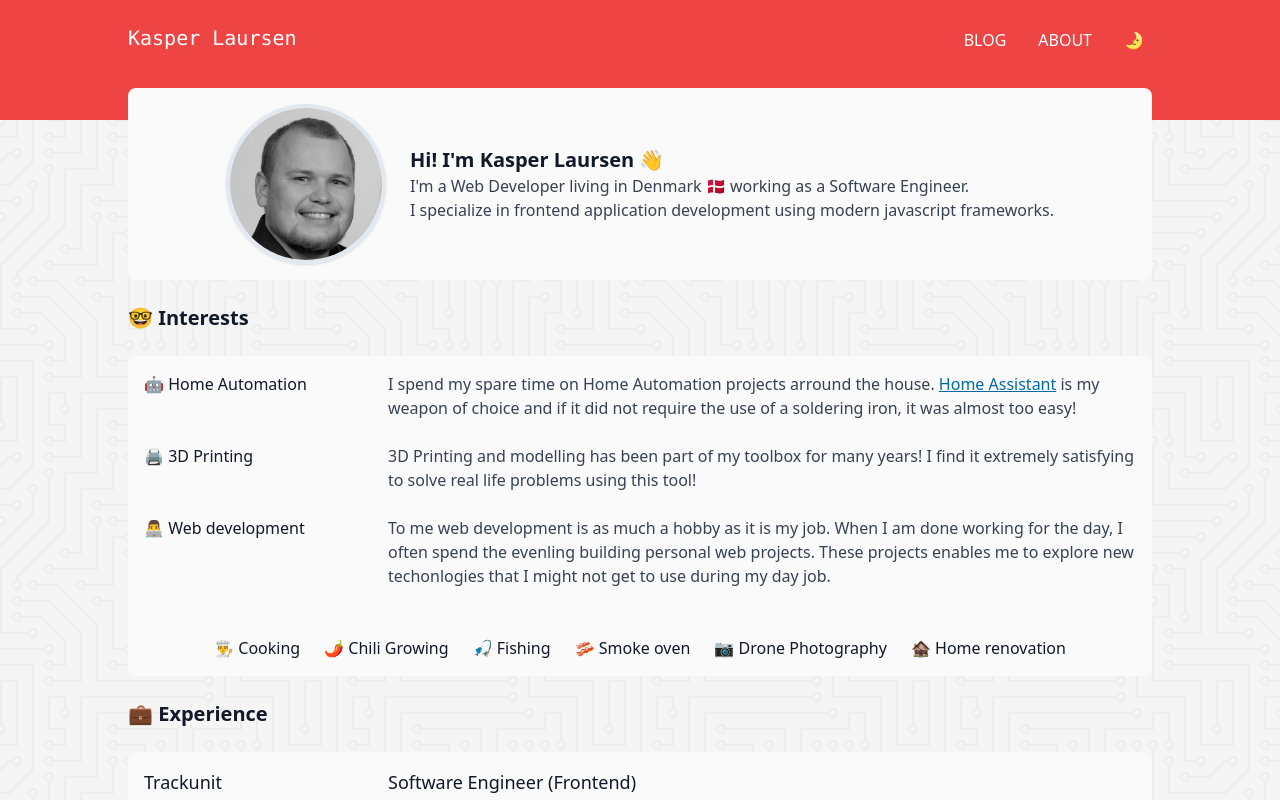
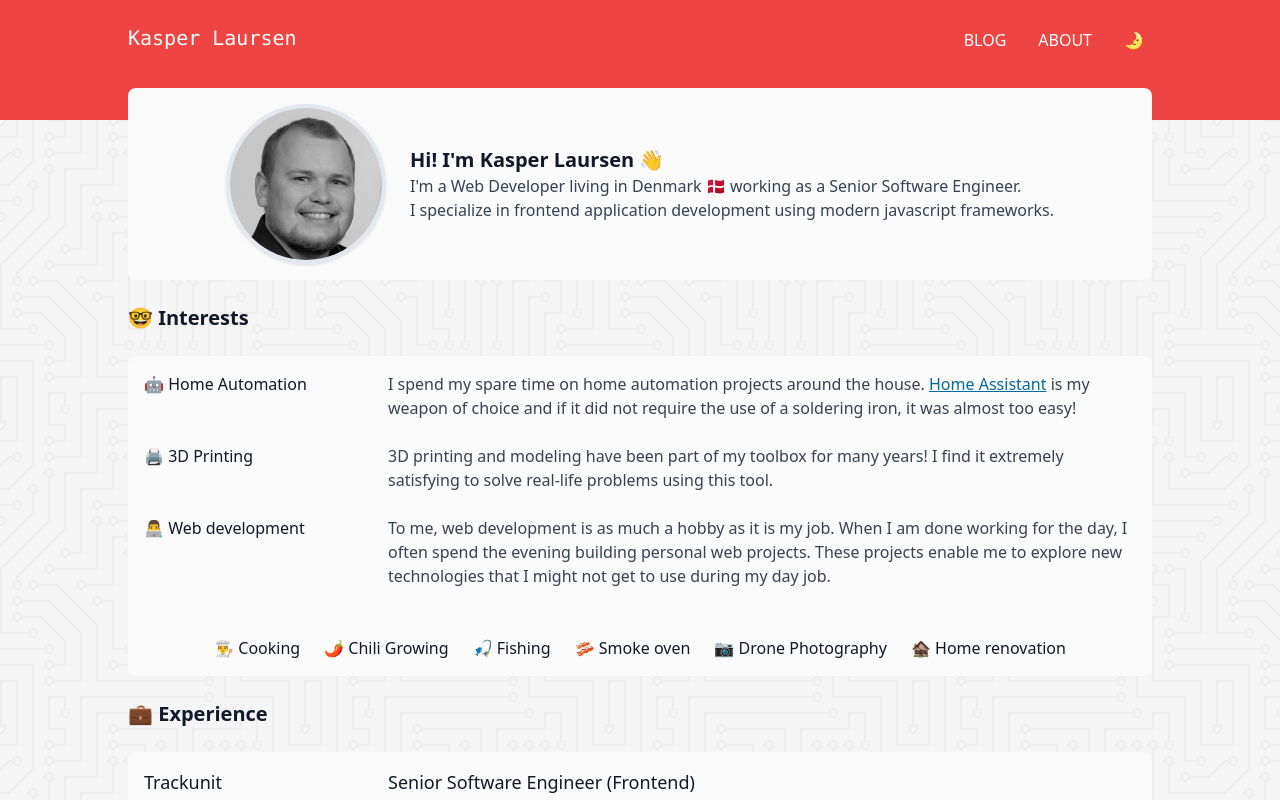
Before and after one commit to kasperlaursen/laursen.dev, a SvelteKit app: page /about in a window 1280 px wide. Shown: the top 800 px of the page. Built offline with nearby package versions, Linux system fonts and the light colour scheme.

Commit message:
Fix some spelling

```diff
--- a/src/routes/about/+page.server.ts
+++ b/src/routes/about/+page.server.ts
@@ -12,43 +12,32 @@ export const load: Load = async (event) => {
     {
       company: "Trackunit",
       period: "Apr 2020 to Current",
-      title: "Software Engineer (Frontend)",
-      info: `In my position at Trackunit, I am working on developing and maintaining a large
-      user facing application. Some contributions to highlight could be spearheading the
-      addition of e2e testing and heavy involvement in improving coding practices. I have also
-      been heavily involved in builing our monorepo setup, component library and 3. party
-      developer SDK.`,
+      title: "Senior Software Engineer (Frontend)",
+      info: `In my position at Trackunit, I am working on developing and maintaining a large user-facing application. Some contributions to highlight could be spearheading the addition of end-to-end testing and heavy involvement in improving coding practices. I have also been heavily involved in building our monorepo setup, component library, and third-party developer SDK.`,
     },
     {
       company: "PeopleNet",
       period: "Mar 2018 to Apr 2020",
       title: "Frontend Developer & Consultant",
-      info: `I started at PeopleNet as a student worker and later became full-time. During my
-      employment, I owned a lot of client interaction and problem-solving. I mainly worked
-      with the development of components for MS SharePoint, using Typescript and React.`,
+      info: `I began at PeopleNet as a student worker and later transitioned to full-time employment. Throughout my tenure, I had extensive client interaction and focused on problem-solving. My primary responsibilities involved developing components for MS SharePoint using Typescript and React.`,
     },
     {
       company: "VOPU IVS",
       period: "Mar 2017 to Mar 2018",
       title: "Full-time self-employed developer",
-      info: `In 2017 I quit my job at Advantage Media to start a new web development company with a
-      friend. In VOPU my role was Client Communication, Sales and Frontend Development.
-      Focusing on custom web applications using Typescript, Angular and Rest APIs.`,
+      info: `In 2017, I quit my job at Advantage Media to start a new web development company with a friend. In my role at VOPU, I handled client communication, sales, and frontend development. I focused on creating custom web applications using TypeScript, Angular, and REST APIs.`,
     },
     {
       company: "Advantage Media",
       period: "Aug 2015 to Mar 2017",
       title: "Development Manager",
-      info: `At Advantage media, I was in charge of frontend development of a new client-facing
-      platform. Working closely with a backend developer and was in charge of 2 frontend
-      developers in Brazil. Working with Typescript, Angular and REST APIs.`,
+      info: `At Advantage Media, I was in charge of frontend development for a new client-facing platform. I worked closely with a backend developer and was responsible for overseeing two frontend developers in Brazil. I worked with TypeScript, Angular, and REST APIs.`,
     },
     {
       company: "Habberdesign",
       period: "October 2013",
       title: "Freelance Full-stack web developer",
-      info: `In 2013 I started my own company to create websites. I started by creating custom coded
-      websites using HTML, CSS, JQUERY, PHP, and MYSQL for small businesses.`,
+      info: `In 2013, I started my own company to create websites. I began by developing custom-coded websites using HTML, CSS, jQuery, PHP, and MySQL for small businesses.`,
     },
   ];
   return {
--- a/src/routes/about/+page.svelte
+++ b/src/routes/about/+page.svelte
@@ -25,7 +25,7 @@
     <div>
       <h1>Hi! I'm Kasper Laursen 👋</h1>
       <p>
-        I'm a Web Developer living in Denmark 🇩🇰 working as a Software Engineer.
+        I'm a Web Developer living in Denmark 🇩🇰 working as a Senior Software Engineer.
         <br />
         I specialize in frontend application development using modern javascript
         frameworks.
@@ -37,7 +37,7 @@
     <div class="grid sm:grid-cols-[220px,minmax(0,1fr)] gap-6 group">
       <h3>🤖 Home Automation</h3>
       <p>
-        I spend my spare time on Home Automation projects arround the house. <Link
+        I spend my spare time on home automation projects around the house. <Link
           class="!p-0"
           href="https://www.home-assistant.io">Home Assistant</Link
         > is my weapon of choice and if it did not require the use of a soldering
@@ -48,19 +48,14 @@
     <div class="grid sm:grid-cols-[220px,1fr] gap-6 group">
       <h3>🖨️ 3D Printing</h3>
       <p>
-        3D Printing and modelling has been part of my toolbox for many years! I
-        find it extremely satisfying to solve real life problems using this
-        tool!
+        3D printing and modeling have been part of my toolbox for many years! I find it extremely satisfying to solve real-life problems using this tool.
       </p>
     </div>
 
     <div class="grid sm:grid-cols-[220px,1fr] gap-6 group">
       <h3>👨‍💻 Web development</h3>
       <p>
-        To me web development is as much a hobby as it is my job. When I am done
-        working for the day, I often spend the evenling building personal web
-        projects. These projects enables me to explore new techonlogies that I
-        might not get to use during my day job.
+        To me, web development is as much a hobby as it is my job. When I am done working for the day, I often spend the evening building personal web projects. These projects enable me to explore new technologies that I might not get to use during my day job.
       </p>
     </div>
     <div class="flex gap-6 flex-wrap justify-center pt-6">
```
